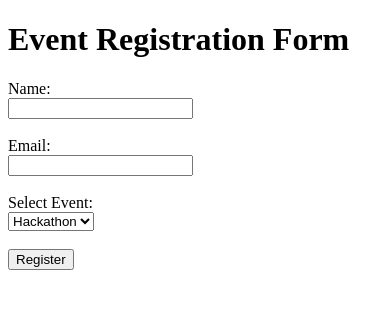
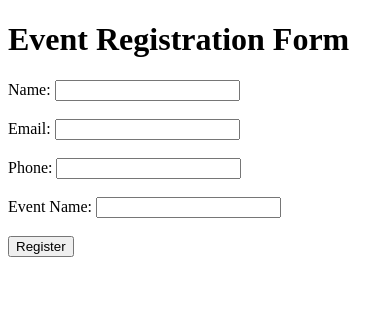
Before and after one commit to CyberPratik/event-registration-app-devops, a Flask app: page / in a window 390 px wide. Shown: the top 309 px of the page. Run offline with Flask 3, Linux system fonts and the light colour scheme.

Commit message:
Added phone input in form

```diff
--- a/app.py
+++ b/app.py
@@ -7,12 +7,10 @@ def register():
     if request.method == 'POST':
         name = request.form['name']
         email = request.form['email']
+        phone = request.form['phone']
         event = request.form['event']
-
-        return f"<h2>Thank you {name} for registering for {event}!</h2><p>Confirmation sent to {email}</p>"
-
+        return f"<h2>Thank you {name} for registering for {event}!</h2> <p> Name: {name}<br> Email: {email}<br> Phone: {phone}</p>"
     return render_template('index.html')
 
-
 if __name__ == '__main__':
-    app.run(host='0.0.0.0', port=5000)
+        app.run(host='0.0.0.0',port=5000)
--- a/templates/index.html
+++ b/templates/index.html
@@ -1,22 +1,18 @@
 <!DOCTYPE html>
 <html>
 <head>
- <title>Event Registration</title>
+    <title>Event Registration</title>
 </head>
 <body>
- <h1>Event Registration Form</h1>
- <form method="POST">
- <label>Name:</label><br>
- <input type="text" name="name" required><br><br>
- <label>Email:</label><br>
- <input type="email" name="email" required><br><br>
- <label>Select Event:</label><br>
- <select name="event">
- <option value="Hackathon">Hackathon</option>
- <option value="Workshop">Workshop</option>
- <option value="Seminar">Seminar</option>
- </select><br><br>
- <button type="submit">Register</button>
- </form>
+    <h1>Event Registration Form</h1>
+
+    <form method="POST">
+        Name: <input type="text" name="name" required><br><br>
+        Email: <input type="email" name="email" required><br><br>
+        Phone: <input type="phone" name="phone" required><br><br>
+        Event Name: <input type="text" name="event" required><br><br>
+        <button type="submit">Register</button>
+    </form>
+
 </body>
 </html>
```
